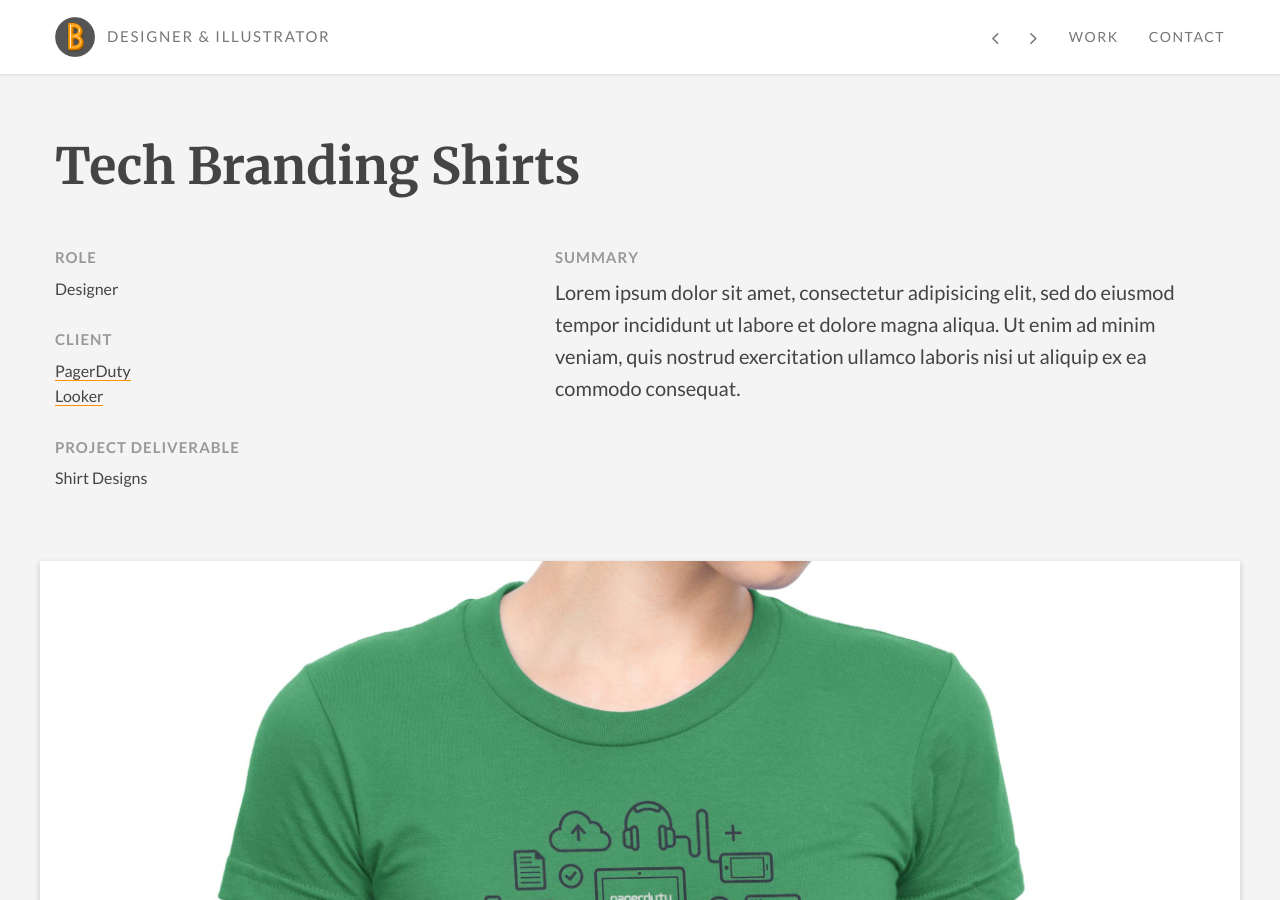
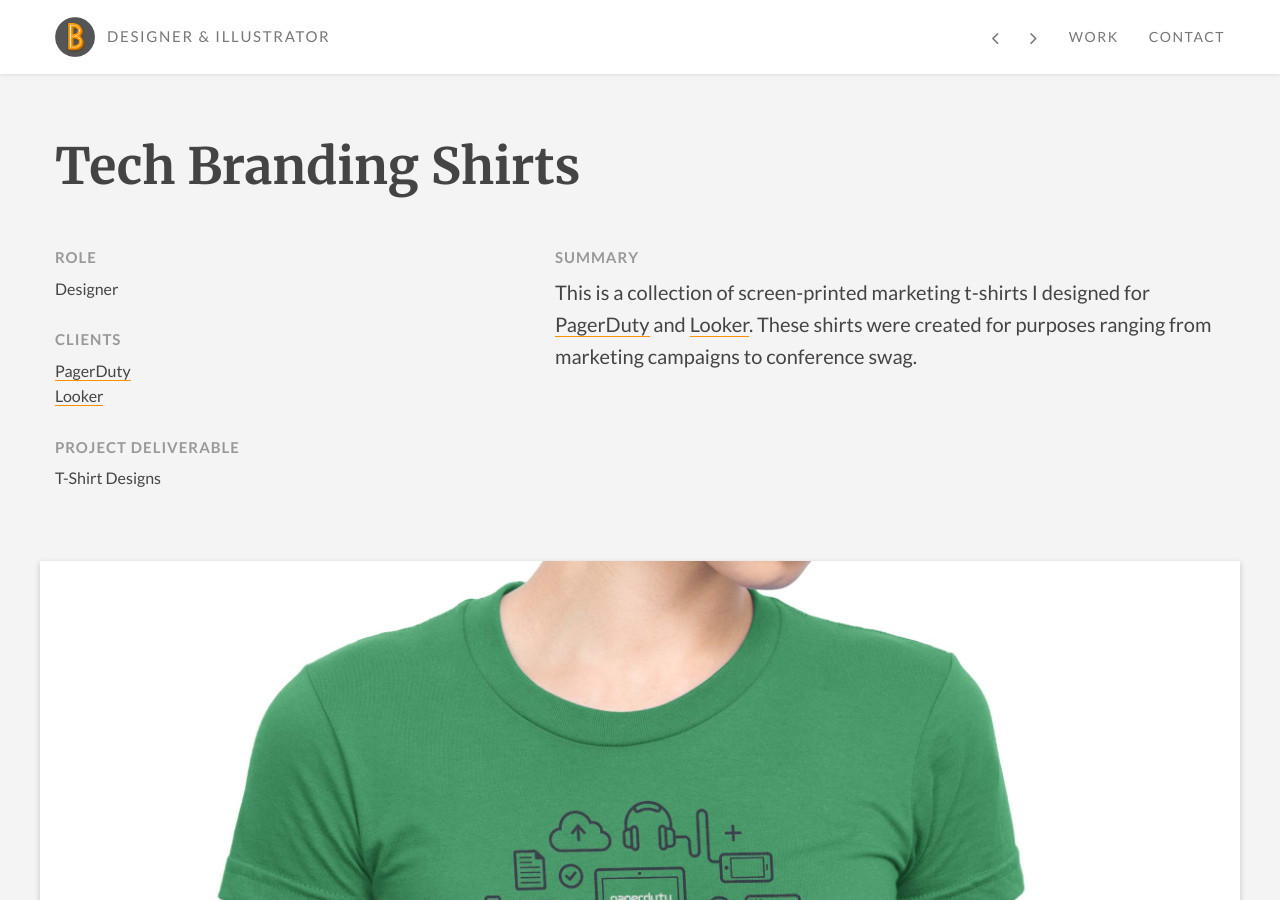
Before and after one commit to btamps/btamps.github.io, a Jekyll site: the page built from _posts/2016-03-15-tech-promotional-shirts.markdown, in a window 1280 px wide and 900 px high. Built offline with Jekyll 4.4.1, drawn with Linux system fonts in a browser that asks for light colours; nearby versions of some CDN libraries.

Commit message:
added summary paragraph

```diff
--- a/_posts/2016-03-15-tech-promotional-shirts.markdown
+++ b/_posts/2016-03-15-tech-promotional-shirts.markdown
@@ -19,19 +19,19 @@
         <ul>
           <li>Designer</li>
         </ul>
-        <h4>Client</h4>
+        <h4>Clients</h4>
         <ul>
           <li><a href="https://www.pagerduty.com/">PagerDuty</a></li>
           <li><a href="https://www.looker.com/">Looker</a></li>
         </ul>
         <h4>Project Deliverable</h4>
         <ul>
-          <li>Shirt Designs</li>
+          <li>T-Shirt Designs</li>
         </ul>
       </div>
       <div class="col-md-7 summary">
         <h4>Summary</h4>
-        <p>Lorem ipsum dolor sit amet, consectetur adipisicing elit, sed do eiusmod tempor incididunt ut labore et dolore magna aliqua. Ut enim ad minim veniam, quis nostrud exercitation ullamco laboris nisi ut aliquip ex ea commodo consequat.</p>
+        <p>This is a collection of screen-printed marketing t-shirts I designed for <a href="pagerduty.com">PagerDuty</a> and <a href="looker.com">Looker</a>. These shirts were created for purposes ranging from marketing campaigns to conference swag.</p>
       </div>
     </div>
   </div>
```
